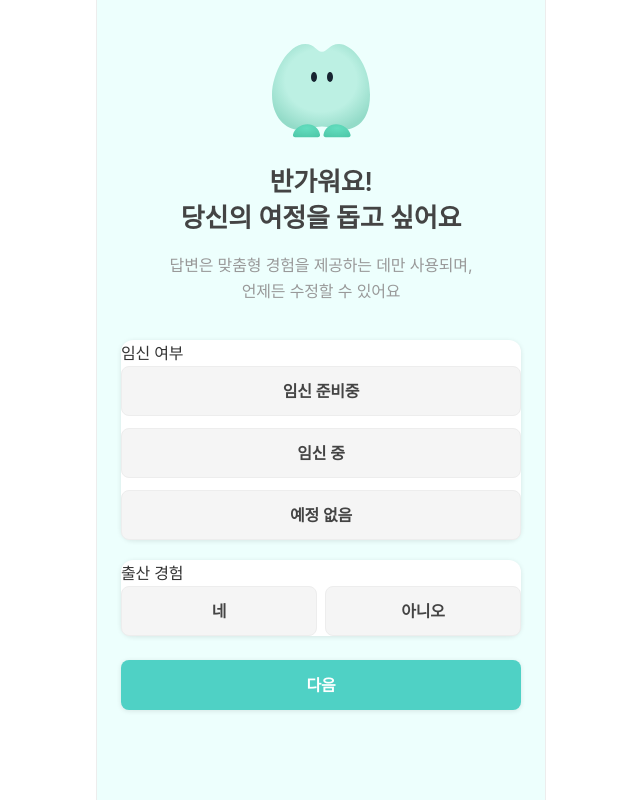
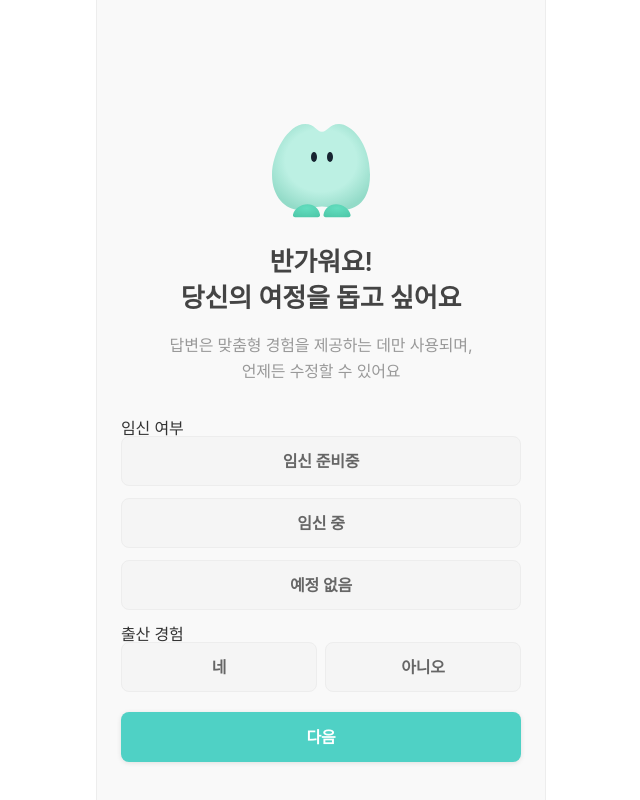
Before and after one commit to WomanTech2025-MoWo/MoWo_FE, a React (Create React App) app: page /signup/onboarding/step1 in a window 1280 px wide. Shown: the whole page, without its empty margins (319-959 px from the left). Built offline with nearby package versions, Linux system fonts and the light colour scheme; a web font is replaced by a local one.

Commit message:
♻️[Refactor] 중복 스타일 코드 제거 및 인트로, 폼 변경사항 적용

```diff
--- a/src/pages/auth/onboarding/OnboardingStep1.tsx
+++ b/src/pages/auth/onboarding/OnboardingStep1.tsx
@@ -5,62 +5,22 @@ import OnboardingIntro from '../components/OnboardingIntro';
 import OnboardingStep1Form from '../components/OnboardingStep1Form';
 import { PrimaryButton } from '../../../components/buttons/PrimaryButton';
 
-export const OnboardingWrap = styled.div`
-  min-height: 100vh;
-  background-color: var(--color-main-light-400);
-`;
-
-export const onboardingBaseForm = css`
-  & > div {
-    background-color: var(--color-basic-white);
-    border-radius: var(--size-border-radius-lg);
-    margin-bottom: 20px;
-    box-shadow: var(--box-shadow-default);
-    padding: var(--size-layout-padding);
-
-    fieldset {
-      margin-bottom: 0;
-
-      legend {
-        font-weight: var(--font-weight-medium);
-        line-height: var(--line-height-md);
-        margin-bottom: var(--size-layout-padding);
-      }
-
-      label {
-        background-color: var(--color-gray-100);
-        color: var(--color-gray-800);
-      }
-
-      input[type='radio']:checked + label,
-      input[type='checkbox']:checked + label {
-        background-color: var(--color-main-light-400);
-        color: var(--color-main-dark);
-        font-weight: var(--font-weight-bold);
-        border-color: var(--color-main-primary);
-      }
-    }
-  }
-`;
+export const OnboardingWrap = styled(InnerLayout)``;
 
 const StyledOnboardingStep1Form = styled(OnboardingStep1Form)`
-  ${onboardingBaseForm}
-
   & > div:first-child {
     fieldset {
-      grid-template-columns: 1fr;
+      grid-template-columns: 1fr; /* 현재 상태 한 줄에 하나 정렬 */
     }
   }
 `;
 
 const OnboardingStep1 = () => {
   return (
-    <OnboardingWrap>
-      <InnerLayout>
-        <OnboardingIntro />
-        <StyledOnboardingStep1Form />
-        <PrimaryButton to="/signup/onboarding/step2">다음</PrimaryButton>
-      </InnerLayout>
+    <OnboardingWrap bgColor="gray-light" withHeader={true}>
+      <OnboardingIntro step="step1" />
+      <StyledOnboardingStep1Form where="onboarding" />
+      <PrimaryButton to="/signup/onboarding/step2">다음</PrimaryButton>
     </OnboardingWrap>
   );
 };
```
